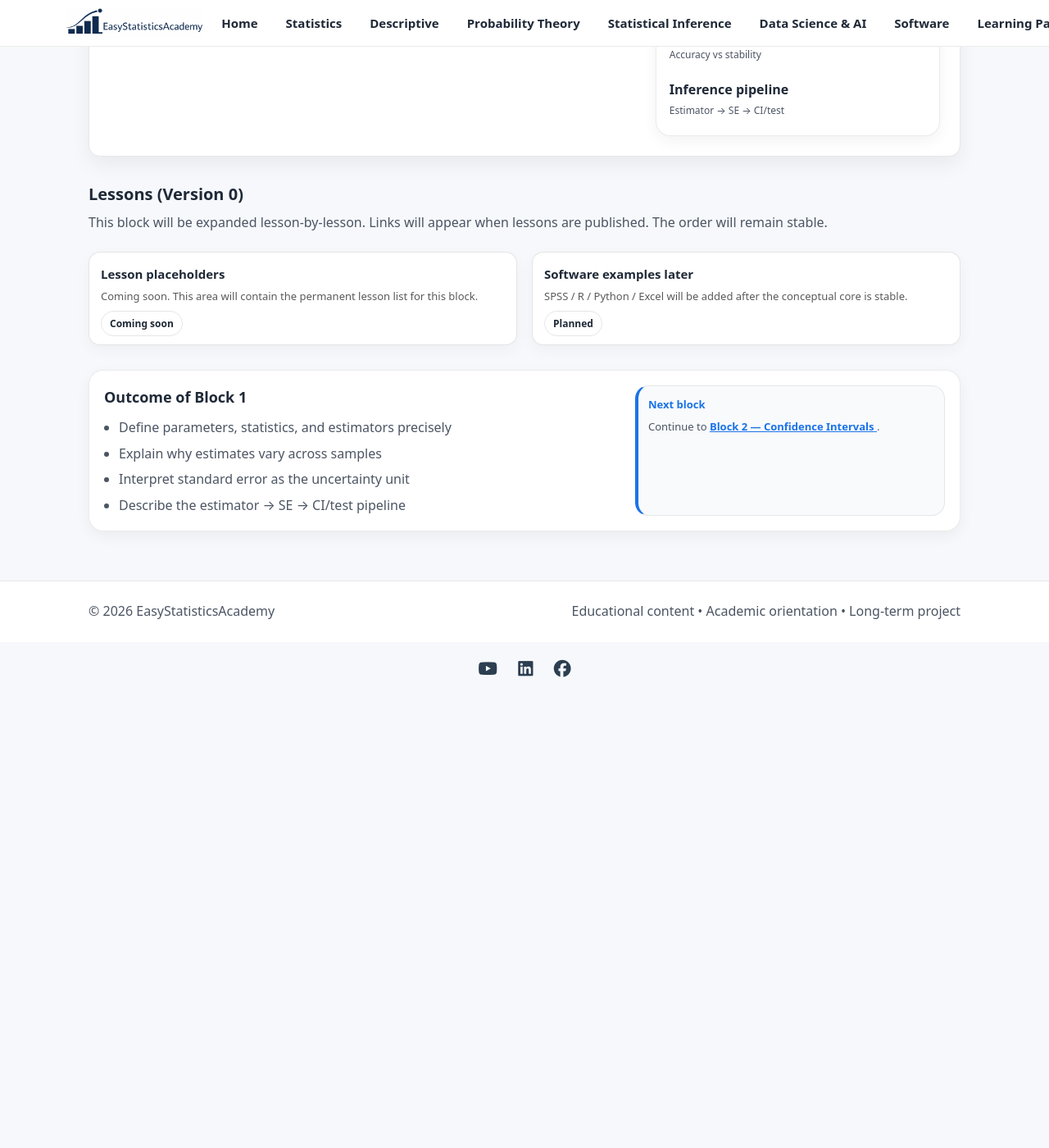
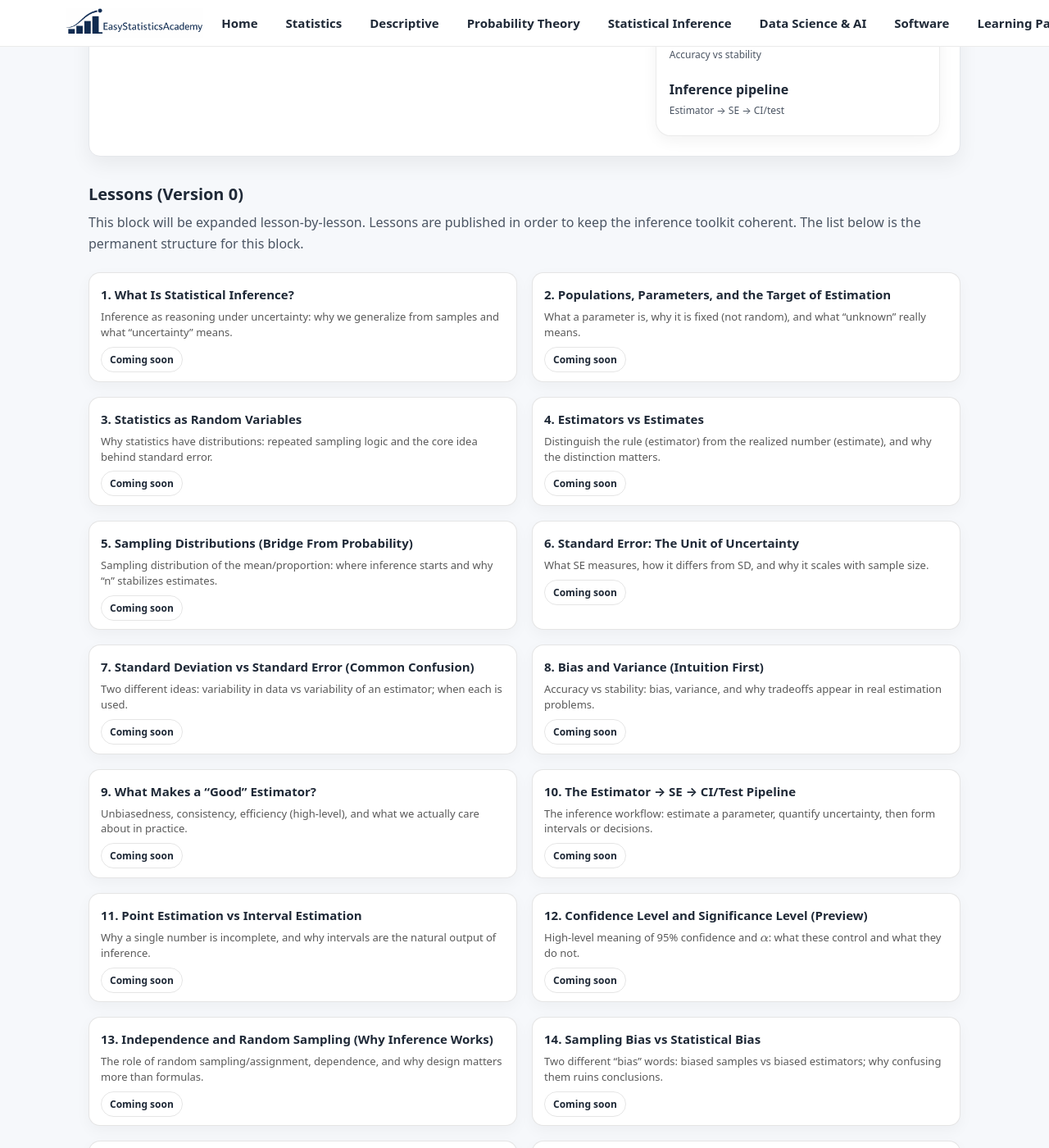
Before and after one commit to ammar-homaida-statistics/easystatisticsacademy, a Jekyll site: the page built from inference/foundations/index.md, in a window 1280 px wide and 1400 px high, scrolled down 755 px. Shown: the whole window at 82% size. Built offline with Jekyll 4.4.1, drawn with Linux system fonts in a browser that asks for light colours; our own code applies the rules of GitHub Pages for plain Markdown files; before the commit the page ends 1587 px from its top, so only the background shows below that; some of the changed text lies outside the part shown.

Commit message:
Create the structure

```diff
--- a/inference/foundations/index.md
+++ b/inference/foundations/index.md
@@ -95,22 +95,122 @@ sidebar: false
   <div class="section-head">
     <h2>Lessons (Version 0)</h2>
     <p>
-      This block will be expanded lesson-by-lesson. Links will appear when lessons are published.
-      The order will remain stable.
+      This block will be expanded lesson-by-lesson. Lessons are published in order to keep the inference toolkit coherent.
+      The list below is the permanent structure for this block.
     </p>
   </div>
 
   <div class="grid grid-2">
 
+    <!-- Lesson 1 -->
     <div class="card lesson-card">
-      <h3>Lesson placeholders</h3>
-      <p>Coming soon. This area will contain the permanent lesson list for this block.</p>
+      <h3>1. What Is Statistical Inference?</h3>
+      <p>Inference as reasoning under uncertainty: why we generalize from samples and what “uncertainty” means.</p>
       <div class="pill-row"><span class="badge">Coming soon</span></div>
     </div>
 
+    <!-- Lesson 2 -->
     <div class="card lesson-card">
-      <h3>Software examples later</h3>
-      <p>SPSS / R / Python / Excel will be added after the conceptual core is stable.</p>
+      <h3>2. Populations, Parameters, and the Target of Estimation</h3>
+      <p>What a parameter is, why it is fixed (not random), and what “unknown” really means.</p>
+      <div class="pill-row"><span class="badge">Coming soon</span></div>
+    </div>
+
+    <!-- Lesson 3 -->
+    <div class="card lesson-card">
+      <h3>3. Statistics as Random Variables</h3>
+      <p>Why statistics have distributions: repeated sampling logic and the core idea behind standard error.</p>
+      <div class="pill-row"><span class="badge">Coming soon</span></div>
+    </div>
+
+    <!-- Lesson 4 -->
+    <div class="card lesson-card">
+      <h3>4. Estimators vs Estimates</h3>
+      <p>Distinguish the rule (estimator) from the realized number (estimate), and why the distinction matters.</p>
+      <div class="pill-row"><span class="badge">Coming soon</span></div>
+    </div>
+
+    <!-- Lesson 5 -->
+    <div class="card lesson-card">
+      <h3>5. Sampling Distributions (Bridge From Probability)</h3>
+      <p>Sampling distribution of the mean/proportion: where inference starts and why “n” stabilizes estimates.</p>
+      <div class="pill-row"><span class="badge">Coming soon</span></div>
+    </div>
+
+    <!-- Lesson 6 -->
+    <div class="card lesson-card">
+      <h3>6. Standard Error: The Unit of Uncertainty</h3>
+      <p>What SE measures, how it differs from SD, and why it scales with sample size.</p>
+      <div class="pill-row"><span class="badge">Coming soon</span></div>
+    </div>
+
+    <!-- Lesson 7 -->
+    <div class="card lesson-card">
+      <h3>7. Standard Deviation vs Standard Error (Common Confusion)</h3>
+      <p>Two different ideas: variability in data vs variability of an estimator; when each is used.</p>
+      <div class="pill-row"><span class="badge">Coming soon</span></div>
+    </div>
+
+    <!-- Lesson 8 -->
+    <div class="card lesson-card">
+      <h3>8. Bias and Variance (Intuition First)</h3>
+      <p>Accuracy vs stability: bias, variance, and why tradeoffs appear in real estimation problems.</p>
+      <div class="pill-row"><span class="badge">Coming soon</span></div>
+    </div>
+
+    <!-- Lesson 9 -->
+    <div class="card lesson-card">
+      <h3>9. What Makes a “Good” Estimator?</h3>
+      <p>Unbiasedness, consistency, efficiency (high-level), and what we actually care about in practice.</p>
+      <div class="pill-row"><span class="badge">Coming soon</span></div>
+    </div>
+
+    <!-- Lesson 10 -->
+    <div class="card lesson-card">
+      <h3>10. The Estimator → SE → CI/Test Pipeline</h3>
+      <p>The inference workflow: estimate a parameter, quantify uncertainty, then form intervals or decisions.</p>
+      <div class="pill-row"><span class="badge">Coming soon</span></div>
+    </div>
+
+    <!-- Lesson 11 -->
+    <div class="card lesson-card">
+      <h3>11. Point Estimation vs Interval Estimation</h3>
+      <p>Why a single number is incomplete, and why intervals are the natural output of inference.</p>
+      <div class="pill-row"><span class="badge">Coming soon</span></div>
+    </div>
+
+    <!-- Lesson 12 -->
+    <div class="card lesson-card">
+      <h3>12. Confidence Level and Significance Level (Preview)</h3>
+      <p>High-level meaning of 95% confidence and \(\alpha\): what these control and what they do not.</p>
+      <div class="pill-row"><span class="badge">Coming soon</span></div>
+    </div>
+
+    <!-- Lesson 13 -->
+    <div class="card lesson-card">
+      <h3>13. Independence and Random Sampling (Why Inference Works)</h3>
+      <p>The role of random sampling/assignment, dependence, and why design matters more than formulas.</p>
+      <div class="pill-row"><span class="badge">Coming soon</span></div>
+    </div>
+
+    <!-- Lesson 14 -->
+    <div class="card lesson-card">
+      <h3>14. Sampling Bias vs Statistical Bias</h3>
+      <p>Two different “bias” words: biased samples vs biased estimators; why confusing them ruins conclusions.</p>
+      <div class="pill-row"><span class="badge">Coming soon</span></div>
+    </div>
+
+    <!-- Lesson 15 -->
+    <div class="card lesson-card">
+      <h3>15. Practical Inference Thinking: What Can We Claim?</h3>
+      <p>Scope of generalization, uncertainty language, and avoiding over-claims (a bridge to reporting).</p>
+      <div class="pill-row"><span class="badge">Coming soon</span></div>
+    </div>
+
+    <!-- Lesson 16 -->
+    <div class="card lesson-card">
+      <h3>16. Software Examples Later</h3>
+      <p>SPSS / R / Python / Excel workflows will be added after the conceptual core is stable.</p>
       <div class="pill-row"><span class="badge">Planned</span></div>
     </div>
 
```
